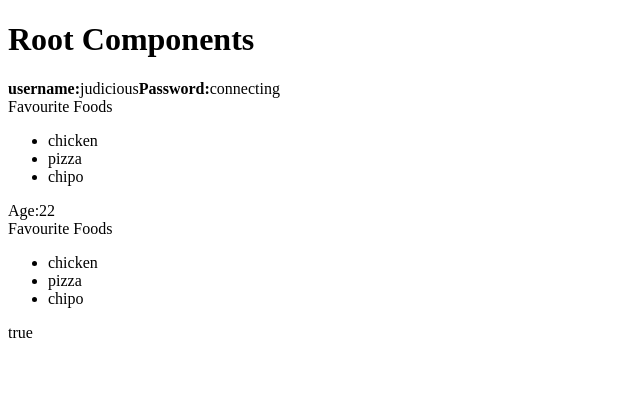
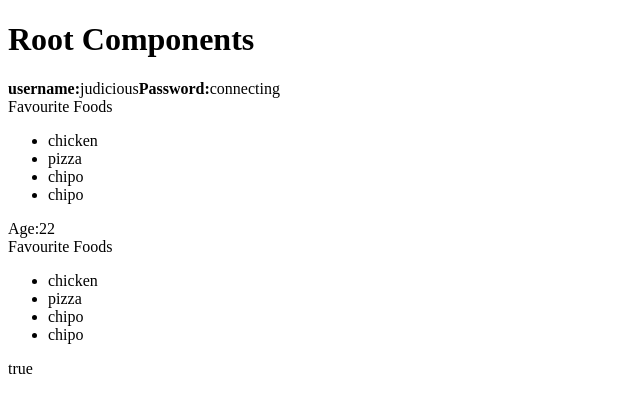
Before and after one commit to Judiciousmurich/reactify-2024, a React app in the folder react/: page / in a window 1280 px wide. Shown: the top 412 px of the page, without its empty margins (0-640 px from the left). Built offline with nearby package versions, Linux system fonts and the light colour scheme; the HTML template or start-up script is replaced by a standard one.

Commit message:
feat:add files

```diff
--- a/react/src/components/UserFavouriteFoods.jsx
+++ b/react/src/components/UserFavouriteFoods.jsx
@@ -9,6 +9,7 @@ export default function UserFavouriteFoods () {
         <li>chicken</li>
         <li>pizza</li>
         <li>chipo</li>
+        <li>chipo</li>
     </ul>
 </section>
     )
```
